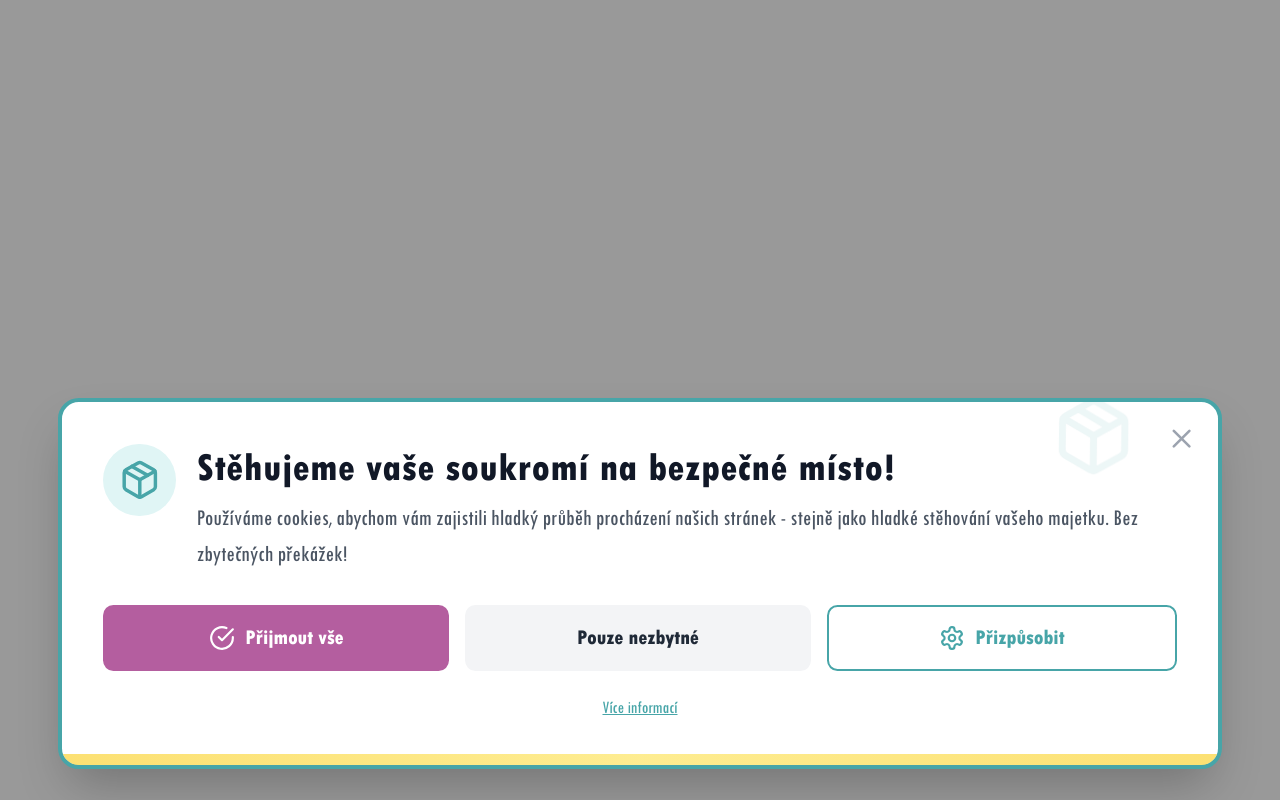
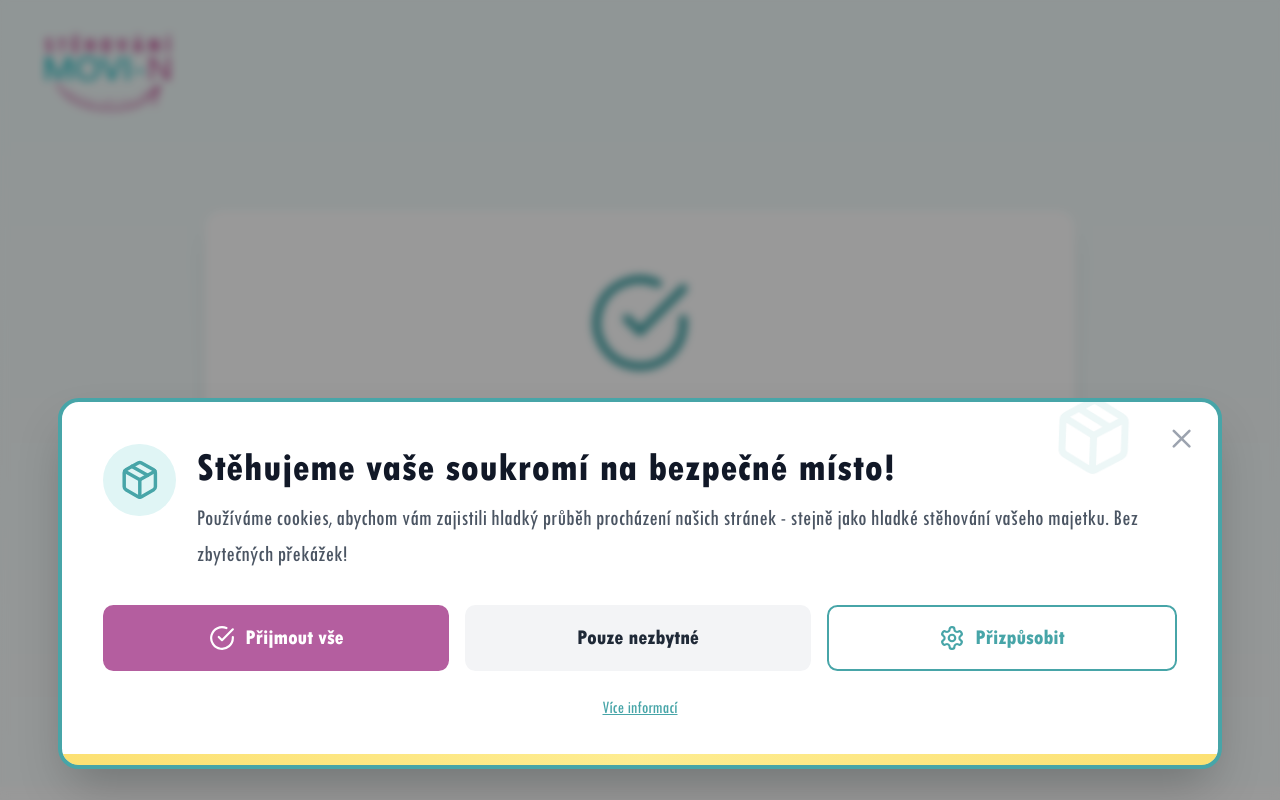
Before and after one commit to Jan-Bu/Move-n, a React (Vite) app: page /en/thank-you in a window 1280 px wide. Shown: the top 800 px of the page. Built offline with nearby package versions, Linux system fonts and the light colour scheme; no server answers.

Commit message:
thank you page a tag manager

```diff
--- a/index.html
+++ b/index.html
@@ -1,6 +1,20 @@
 <!doctype html>
 <html lang="cs">
   <head>
+    <!-- Google Tag Manager -->
+    <script>
+      (function (w, d, s, l, i) {
+        w[l] = w[l] || [];
+        w[l].push({ 'gtm.start': new Date().getTime(), event: 'gtm.js' });
+        var f = d.getElementsByTagName(s)[0],
+          j = d.createElement(s),
+          dl = l != 'dataLayer' ? '&l=' + l : '';
+        j.async = true;
+        j.src = 'https://www.googletagmanager.com/gtm.js?id=' + i + dl;
+        f.parentNode.insertBefore(j, f);
+      })(window, document, 'script', 'dataLayer', 'GTM-MGKPCNG8');
+    </script>
+    <!-- End Google Tag Manager -->
     <meta charset="UTF-8" />
     <link rel="icon" type="image/x-icon" href="/favicon/favicon.ico" />
     <link rel="icon" type="image/png" sizes="16x16" href="/favicon/favicon-16x16.png" />
@@ -33,6 +47,16 @@
     <title>MOVI-N Czech Moving Website</title>
   </head>
   <body>
+    <!-- Google Tag Manager (noscript) -->
+    <noscript>
+      <iframe
+        src="https://www.googletagmanager.com/ns.html?id=GTM-MGKPCNG8"
+        height="0"
+        width="0"
+        style="display: none; visibility: hidden"
+      ></iframe>
+    </noscript>
+    <!-- End Google Tag Manager (noscript) -->
     <div id="root"></div>
     <script type="module" src="/src/main.tsx"></script>
   </body>
--- a/src/App.tsx
+++ b/src/App.tsx
@@ -7,6 +7,7 @@ import CityPage from './pages/CityPage';
 import EnglishMovingPage from './pages/EnglishMovingPage';
 import GDPRPage from './pages/GDPRPage';
 import TermsPage from './pages/TermsPage';
+import ThankYouPage from './pages/ThankYouPage';
 
 function App() {
   return (
@@ -19,6 +20,8 @@ function App() {
           <Route path="/en/moving-services" element={<EnglishMovingPage />} />
           <Route path="/gdpr" element={<GDPRPage />} />
           <Route path="/obchodni-podminky" element={<TermsPage />} />
+          <Route path="/dekujeme" element={<ThankYouPage />} />
+          <Route path="/en/thank-you" element={<ThankYouPage lang="en" />} />
           <Route path="/:citySlug" element={<CityPage />} />
         </Routes>
       </BrowserRouter>
--- a/src/configurator/services/submit.ts
+++ b/src/configurator/services/submit.ts
@@ -1,6 +1,6 @@
 import { ConfiguratorState, Payload } from '../types';
 import { calculateMovingPrice } from './priceCalculator';
-import { trackGoogleAdsConversion, trackSubmitSuccess, trackSubmitFail } from './analytics';
+import { trackSubmitSuccess, trackSubmitFail } from './analytics';
 
 export async function submitQuote(state: ConfiguratorState): Promise<{ success: boolean; error?: string }> {
   const priceEstimate = state.distance !== undefined && state.estimate.volumeM3 > 0
@@ -81,7 +81,6 @@ export async function submitQuote(state: ConfiguratorState): Promise<{ success:
     }
 
     trackSubmitSuccess(state.lang, state.pageSlug, state.estimate.volumeM3);
-    trackGoogleAdsConversion();
 
     return { success: true };
   } catch (error) {
--- a/src/configurator/ui/render-enhanced.ts
+++ b/src/configurator/ui/render-enhanced.ts
@@ -1163,7 +1163,10 @@ function renderNavButtons(container: HTMLElement, stateManager: StateManager, is
       if (isSubmit) {
         try {
           const result = await submitQuote(state);
-          if (result.success) stateManager.nextStep();
+          if (result.success) {
+            const thankYouPath = state.lang === 'en' ? '/en/thank-you' : '/dekujeme';
+            window.location.assign(thankYouPath);
+          }
           else alert(`Error: ${result.error || 'Failed to submit'}`);
         } finally {
           nextBtn.disabled = false;
--- /dev/null
+++ b/src/pages/ThankYouPage.tsx
@@ -0,0 +1,67 @@
+import { useEffect } from 'react';
+import { CheckCircle, Home } from 'lucide-react';
+import { Link } from 'react-router-dom';
+import Footer from '../components/Footer';
+import SEO from '../components/SEO';
+
+interface ThankYouPageProps {
+  lang?: 'cs' | 'en';
+}
+
+const content = {
+  cs: {
+    title: 'Děkujeme za vaši poptávku',
+    description: 'Vaši poptávku jsme úspěšně obdrželi.',
+    detail: 'Cenovou nabídku vám pošleme co nejdříve na uvedený e-mail.',
+    button: 'Zpět na hlavní stránku',
+    seoTitle: 'Děkujeme za poptávku | MOVI-N',
+  },
+  en: {
+    title: 'Thank you for your request',
+    description: 'We have successfully received your request.',
+    detail: 'We will send a quote to the email address you provided as soon as possible.',
+    button: 'Back to the home page',
+    seoTitle: 'Thank you for your request | MOVI-N',
+  },
+};
+
+export default function ThankYouPage({ lang = 'cs' }: ThankYouPageProps) {
+  const copy = content[lang];
+  const homePath = lang === 'en' ? '/en/moving-services' : '/';
+
+  useEffect(() => {
+    document.documentElement.lang = lang;
+  }, [lang]);
+
+  return (
+    <div className="min-h-screen bg-gradient-to-b from-green-50 to-white flex flex-col">
+      <SEO title={copy.seoTitle} description={copy.description} />
+
+      <header className="px-4 py-6 sm:px-6 lg:px-8">
+        <div className="max-w-7xl mx-auto">
+          <Link to={homePath} aria-label={copy.button}>
+            <img src="/logo.PNG" alt="MOVI-N" className="h-16 w-auto" />
+          </Link>
+        </div>
+      </header>
+
+      <main className="flex-grow flex items-center justify-center px-4 py-12">
+        <section className="w-full max-w-2xl bg-white rounded-2xl shadow-xl border border-green-100 px-6 py-12 sm:px-12 text-center">
+          <CheckCircle className="w-20 h-20 mx-auto mb-6 text-green-600" aria-hidden="true" />
+          <h1 className="text-3xl sm:text-4xl font-bold text-gray-900 mb-4">{copy.title}</h1>
+          <p className="text-xl text-gray-700 mb-2">{copy.description}</p>
+          <p className="text-gray-600 mb-8">{copy.detail}</p>
+          <Link
+            to={homePath}
+            className="inline-flex items-center justify-center gap-2 bg-cta hover:bg-cta-hover text-white font-semibold py-3 px-6 rounded-lg transition-colors"
+          >
+            <Home className="w-5 h-5" aria-hidden="true" />
+            {copy.button}
+          </Link>
+        </section>
+      </main>
+
+      <Footer lang={lang} />
+    </div>
+  );
+}
```
